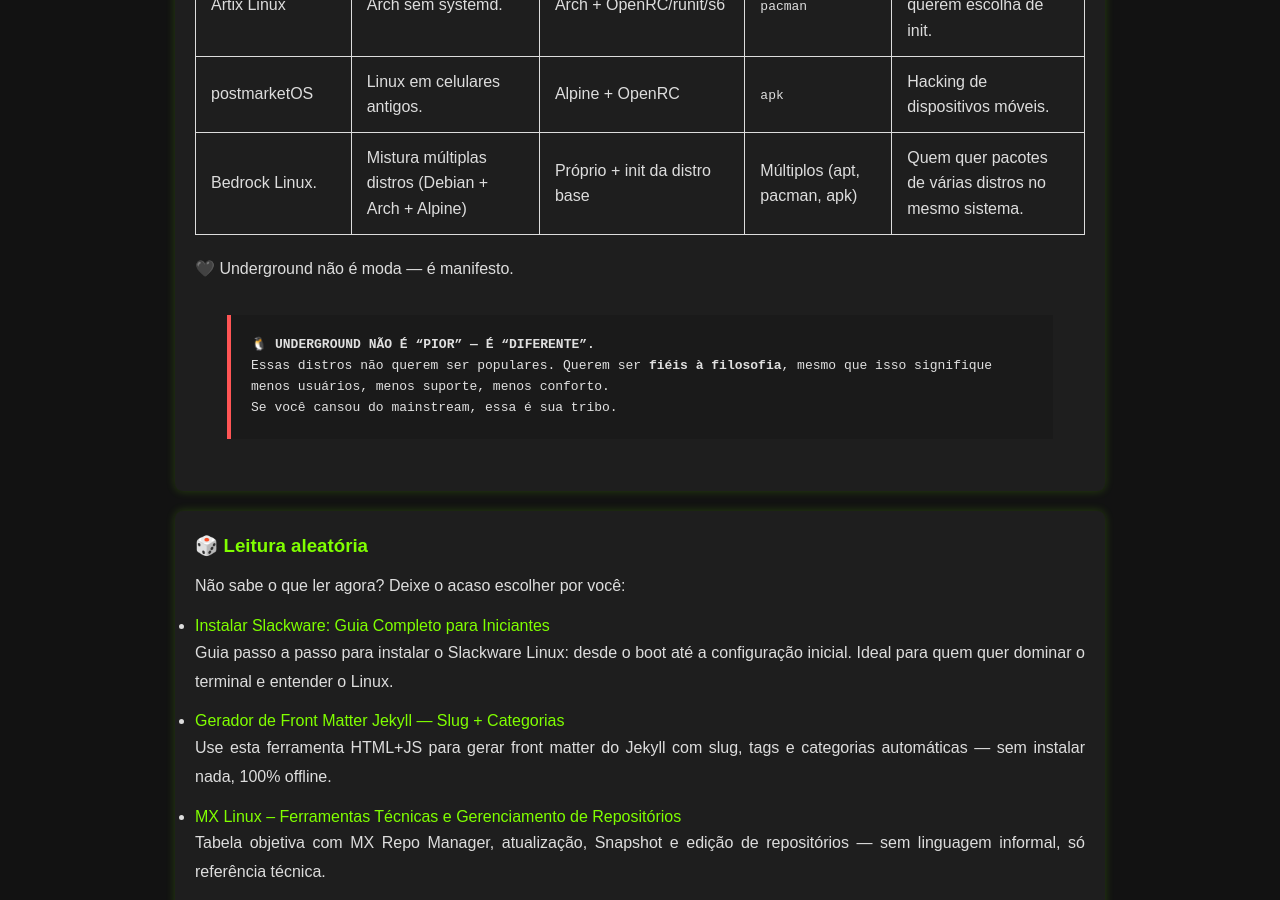
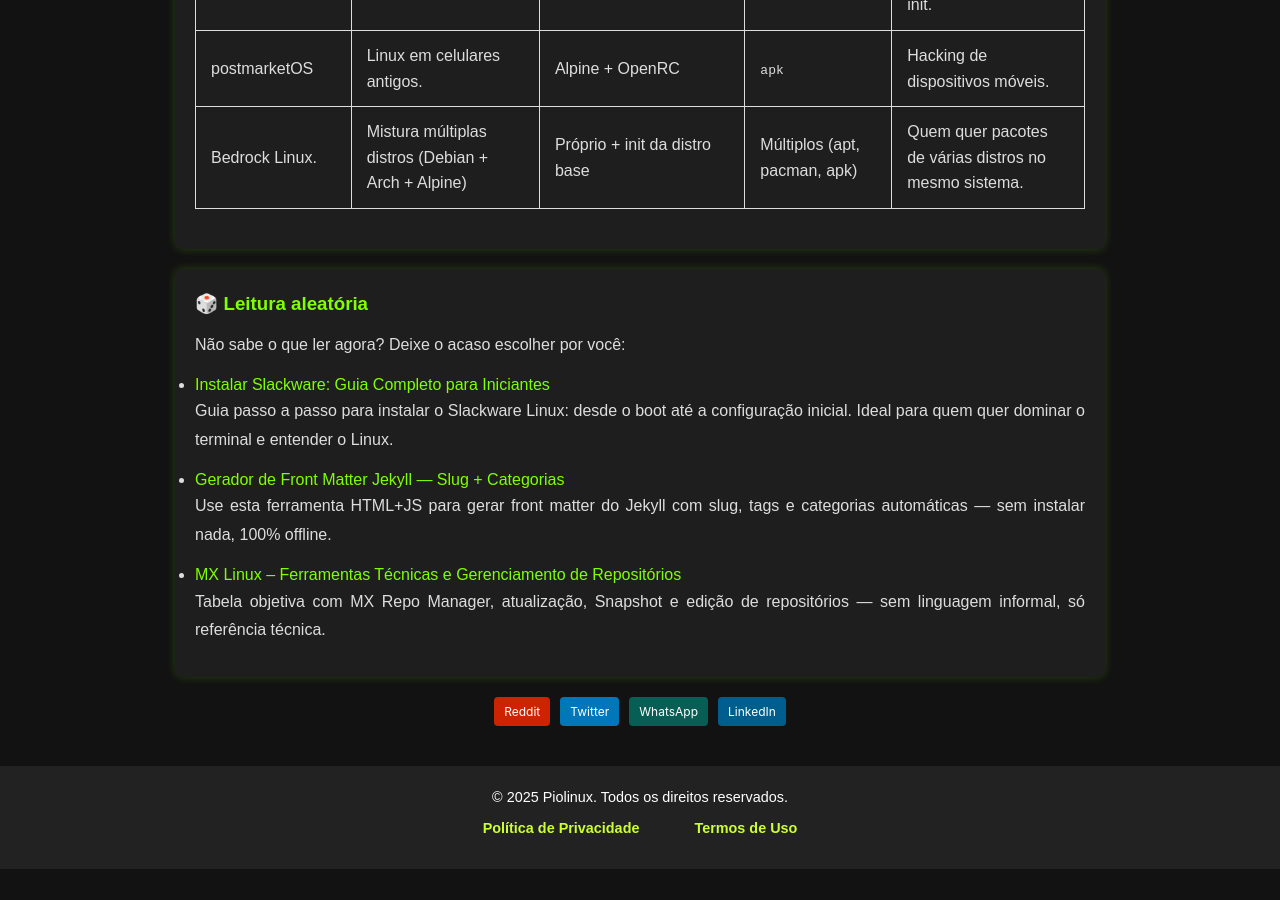
Before and after one commit to Piolinux/piolinux-site, a Jekyll site: the page built from _pages/_distros/distros-linux-underground-as-rebeldes-do-pinguim.md, in a window 1280 px wide and 900 px high, scrolled down 1058 px. Built offline with Jekyll 4.4.1, drawn with Linux system fonts in a browser that asks for light colours; after the commit the page ends 1927 px from its top, so only the background shows below that; some of the changed text lies outside the part shown.

Commit message:
Update distros-linux-underground-as-rebeldes-do-pinguim.md

```diff
--- a/_pages/_distros/distros-linux-underground-as-rebeldes-do-pinguim.md
+++ b/_pages/_distros/distros-linux-underground-as-rebeldes-do-pinguim.md
@@ -14,9 +14,7 @@ tags: [distros, linux, underground, alpine, void, crux, guix, chimera, alternati
 
 
 
-  <div>
-        Distros experimentais, minimalistas, filosóficas ou com propostas radicais — ideais para quem gosta de pensar fora da caixa.
-  </div>
+
 
 
 
@@ -124,19 +122,11 @@ tags: [distros, linux, underground, alpine, void, crux, guix, chimera, alternati
 </table>
 
 
-<p>
-  🖤 Underground não é moda — é manifesto.
-</p>
 
 
+</section>
 
 
-<blockquote style="background: #1a1a1a; padding: 20px; border-left: 4px solid #ff5555; margin: 2rem; font-family: monospace; color: #e0e0e0;">
-  <strong>🐧 UNDERGROUND NÃO É “PIOR” — É “DIFERENTE”.</strong><br>
-  Essas distros não querem ser populares. Querem ser <strong>fiéis à filosofia</strong>, mesmo que isso signifique menos usuários, menos suporte, menos conforto.<br>
-  Se você cansou do mainstream, essa é sua tribo.
-</blockquote>
-</section>
 
 
 
```
